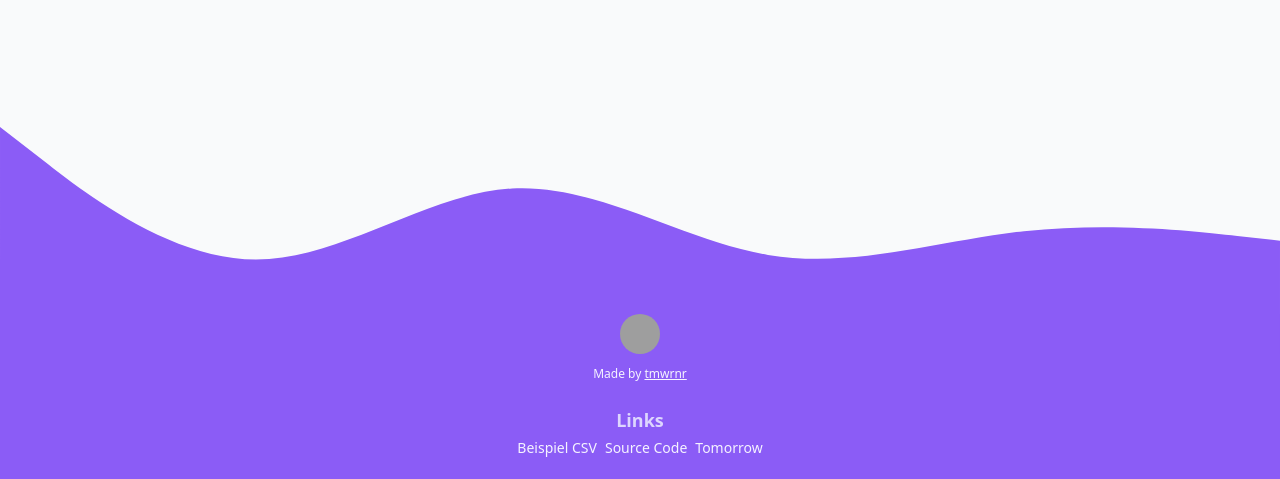
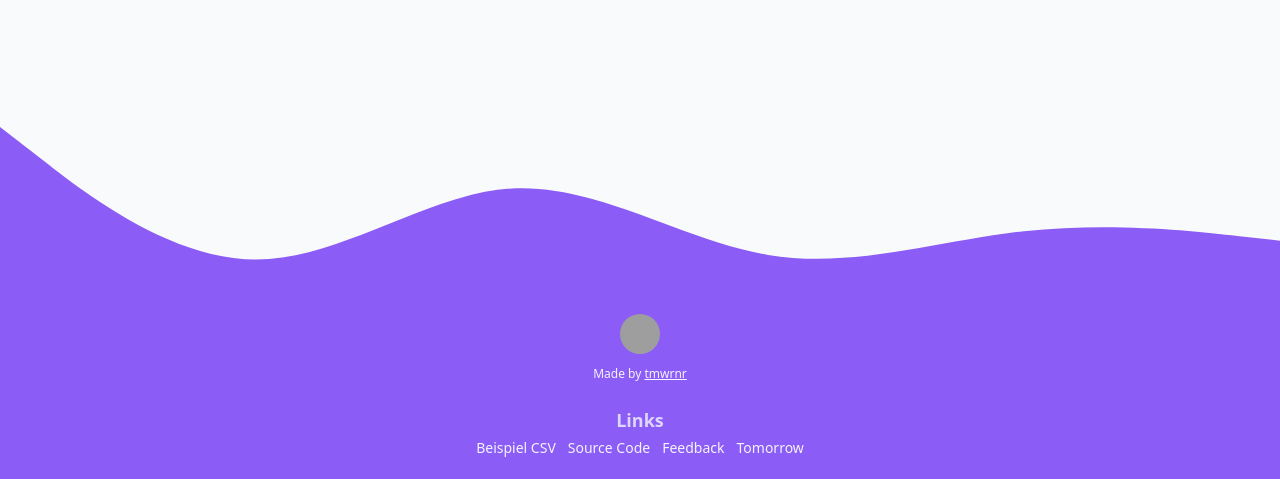
Before and after one commit to tmwrnr/tomorrow-insights, a Next.js app: page / in a window 1280 px wide. Shown: the part 566-1045 px from the top of the page. Built offline with nearby package versions, Linux system fonts and the light colour scheme; grey boxes are pictures that could not be loaded.

Commit message:
Add feedback footer link and some styling

```diff
--- a/pages/index.tsx
+++ b/pages/index.tsx
@@ -74,7 +74,7 @@ const Home: NextPage = () => {
         {transactions.length > 0 && <Header />}
         <main className="flex grow flex-col ">
           {months.length > 0 ? (
-            <ul className="container mx-auto mt-10 max-w-4xl space-y-10 px-10 pb-10">
+            <ul className="container mx-auto my-10 max-w-4xl space-y-10 px-10 pb-10">
               {average && (
                 <li>
                   <CardHeadline
@@ -101,7 +101,7 @@ const Home: NextPage = () => {
               ))}
             </ul>
           ) : (
-            <div className=" container mx-auto flex grow flex-col items-center justify-center px-12 py-8 md:py-32">
+            <div className=" container mx-auto flex grow flex-col items-center justify-center px-12 py-8 md:py-32 xl:-mb-20">
               <div className="max-w-md text-center">
                 <h1 className="text-5xl font-bold">Tomorrow Insights</h1>
                 <p className="py-6">
@@ -126,7 +126,7 @@ const Home: NextPage = () => {
             </div>
           )}
         </main>
-        <footer className="lg:-mt-20">
+        <footer className="">
           <svg
             xmlns="http://www.w3.org/2000/svg"
             aria-hidden="true"
@@ -166,7 +166,7 @@ const Home: NextPage = () => {
                 <h3 className="mb-1 text-center text-lg font-semibold text-violet-200">
                   Links
                 </h3>
-                <ul className="space flex flex-wrap justify-center space-x-2 text-sm">
+                <ul className="flex flex-col items-center space-y-1 text-sm sm:flex-row sm:flex-wrap sm:justify-center sm:space-y-0 sm:space-x-3">
                   <li>
                     <a
                       href="/example.csv"
@@ -185,6 +185,16 @@ const Home: NextPage = () => {
                       className="hover:text-white hover:underline"
                     >
                       Source Code
+                    </a>
+                  </li>
+                  <li>
+                    <a
+                      href="https://github.com/tmwrnr/tomorrow-insights/issues"
+                      target="_blank"
+                      rel="noopener noreferrer"
+                      className="hover:text-white hover:underline"
+                    >
+                      Feedback
                     </a>
                   </li>
                   <li>
```
